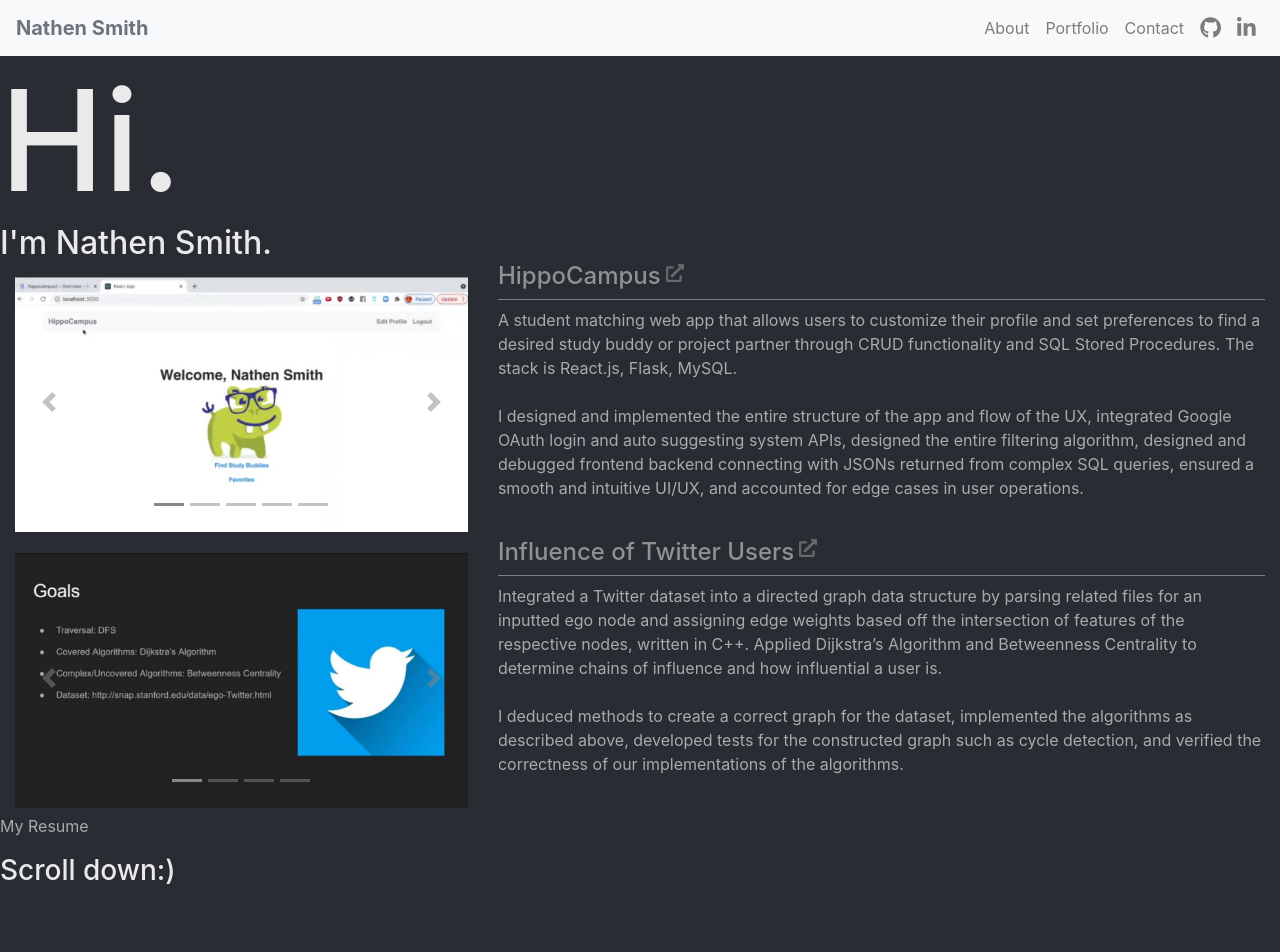
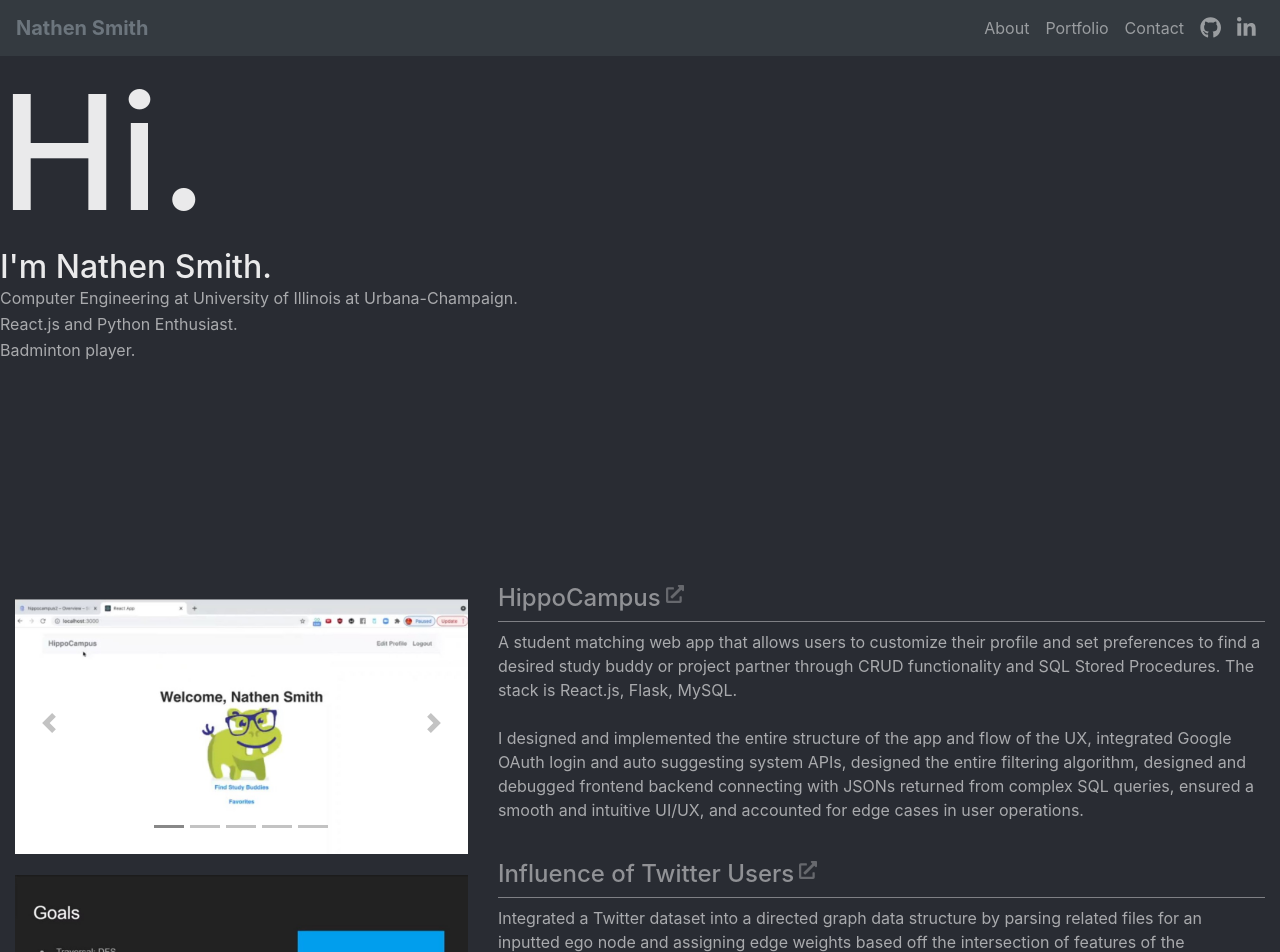
Before and after one commit to Nathen-Smith/nathen-smith.github.io, a React (Create React App) app: page / in a window 1280 px wide. Shown: the top 952 px of the page. Built offline with nearby package versions, Linux system fonts and the light colour scheme; what @fortawesome/fontawesome would draw is missing.

Commit message:
layout additions and redid code to maintain DRY

```diff
--- a/src/App.js
+++ b/src/App.js
@@ -1,49 +1,80 @@
-import React from 'react';
+import React, { useState } from 'react';
+
+import { BrowserRouter as Router } from 'react-router-dom';
+import TrackVisibility from 'react-on-screen';
+import { Container } from 'react-bootstrap';
+import Navbar from 'react-bootstrap/Navbar';
+import Nav from 'react-bootstrap/Nav';
+import { NavHashLink } from 'react-router-hash-link';
+import useScreenType from "./shared-hooks/useScreenType";
+
 import ShowSkills from './components/ShowSkills';
 import Links from './components/Links';
+import CS411Carousel from './components/carousel/CS411Carousel'
+import CS225Carousel from './components/carousel/CS225Carousel'
+
 import fontawesome from '@fortawesome/fontawesome';
 import brands from '@fortawesome/fontawesome-free-brands';
-import useScreenType from "./shared-hooks/useScreenType";
+import { FontAwesomeIcon } from '@fortawesome/react-fontawesome';
+import { faFilePdf } from '@fortawesome/free-regular-svg-icons';
+import { faGithub, faLinkedinIn } from '@fortawesome/free-brands-svg-icons';
 import './scss/style.scss';
-import { BrowserRouter as Router } from 'react-router-dom';
-import MyNavbar from './components/MyNavbar'
-import CS411Carousel from './components/carousel/CS411Carousel'
-import CS225Carousel from './components/carousel/CS225Carousel'
-import { Container } from 'react-bootstrap';
-// import { Container } from 'react-bootstrap';
-// import { FontAwesomeIcon } from '@fortawesome/react-fontawesome';
 
 fontawesome.library.add(brands)
 
-
-
-const Layout = () => {
-  const screenType = useScreenType();
-
-  if (screenType === "3-cols" || screenType === "2-cols") {
+const Layout = (props) => {
+  const type = props.type; // just support fullscreen and mobile view for now=> we can simply use ternary operator
+  const height = window.innerHeight;
+  const [visible, setVisible] = useState(false); // unfortunately can't maintain DRY with the Navbar, needs a parent for the color change
   return (
     <div>
-        <MyNavbar />
-        {/* <div id="intro"> */}
-          <h1 style={{fontSize:'140px'}}>Hi.</h1>
+      <Navbar collapseOnSelect bg={visible ? "dark" : "light"} expand="md" sticky="top" variant={visible ? "dark" : "light"} style={{transition:'0.4s'}}>
+        <NavHashLink smooth to="#">
+          <Navbar.Brand className="nathen">
+              Nathen Smith
+          </Navbar.Brand>
+        </NavHashLink>
+        <Navbar.Toggle aria-controls="responsive-navbar-nav" />
+        <Navbar.Collapse id="responsive-navbar-nav">
+          <Nav className="ml-auto">
+            <Nav.Link href="#about" >About</Nav.Link>
+            <Nav.Link href="#portfolio">Portfolio</Nav.Link>
+            <Nav.Link href="#contact">Contact</Nav.Link>
+            <Nav.Link href="https://github.com/Nathen-Smith">
+              <FontAwesomeIcon icon={faGithub} size="lg" className="navbar-dark"></FontAwesomeIcon>
+            </Nav.Link>
+            <Nav.Link href="https://www.linkedin.com/in/nathen-s-324378141">
+              <FontAwesomeIcon icon={faLinkedinIn} size="lg" className="navbar-dark"></FontAwesomeIcon>
+            </Nav.Link>
+          </Nav>
+        </Navbar.Collapse>
+      </Navbar>
+      <div id="intro" style={{height:height * 0.66}}>
+        <h1>Hi.</h1>
         <h2>I'm Nathen Smith.</h2>
-        {/* </div> */}
+        <p className='light'>Computer Engineering at University of Illinois at Urbana-Champaign.</p>
+        <p className='light'>React.js and Python Enthusiast.</p>
+        <p className='light'>Badminton player.</p>
+      </div>
+      <TrackVisibility>
+        {({isVisible}) => {isVisible ? setVisible(true) : setVisible(false)}}
+      </TrackVisibility>
       {/* <div id="portfolio"> */}
         <CS411Carousel />
         <CS225Carousel />
       {/* </div> */}
 
-        <a href="https://drive.google.com/file/d/1fPxuV9Q4mVLP5TB0HwfCs-AQ0Ckda4Pa/view?usp=sharing" className="document-link" style={{textDecoration:'none'}}>
+      <a href="https://drive.google.com/file/d/1fPxuV9Q4mVLP5TB0HwfCs-AQ0Ckda4Pa/view?usp=sharing">
         <p className='document-link'>
-            My Resume
+          My Resume <FontAwesomeIcon icon={faFilePdf} size='md' style={{marginLeft:'3px'}} />
         </p>
       </a>
 
       <h3 style={{height:'1000px'}}>Scroll down:)</h3>
 
-        <div style={{display:'flex', flexDirection:'row'}}>
+      <div style={type==='lg' ? {display:'flex', flexDirection:'row'} : {display:'flex', flexDirection:'column'}}>
         <Container>
-            <p className="project-text" style={{color:'white'}}>
+          <p className="light-text">
             Hello I am under the water pls hepl me
           </p>
         </Container>
@@ -53,85 +84,14 @@ const Layout = () => {
       </div>
 
 
-        <div style={{width:'60%',margin:'auto',padding:'10px'}}>
+      {/* <div style={{width:'60%',margin:'auto',padding:'10px'}}> */}
         {/* <div id="about"> */}
           {/* <ShowSkills /> */}
         {/* </div> */}
-          <div id="contact" style={{display:'block'}}>
+        <div id="contact" style={{display:'block', marginBottom:'50px'}}>
           <Links />
         </div>
-        </div>
-      </div>
-    );
-  }
-
-  if (screenType === "1-cols") {
-    return (
-      <div>
-      <div>
-      <MyNavbar />
-      <h1 style={{fontSize:'100px'}}>Hi.</h1>
-      <h2>I'm Nathen Smith.</h2>
-      {/* <div id="portfolio"> */}
-        <CS411Carousel />
-        <CS225Carousel />
       {/* </div> */}
-      <a href="https://drive.google.com/file/d/1fPxuV9Q4mVLP5TB0HwfCs-AQ0Ckda4Pa/view?usp=sharing" className="document-link" style={{textDecoration:'none'}}>
-        <p className='document-link'>
-          My Resume
-          </p>
-      </a>
-
-
-
-
-      {/* </div> */}
-
-      <h3 style={{height:'1000px'}}>Scroll down:)</h3>
-      <div style={{margin:'auto',padding:'16px'}}>
-        {/* <div id="about"> */}
-          <ShowSkills />
-        {/* </div> */}
-        <div id="contact">
-          <Links />
-        </div>
-      </div>
-      </div>
-    </div>
-    );
-  }
-
-  return (
-    <div>
-      <div>
-      <MyNavbar />
-      <h1 style={{fontSize:'100px'}}>Hi.</h1>
-      <h2>I'm Nathen Smith.</h2>
-      {/* <div id="portfolio"> */}
-        <CS411Carousel />
-        <CS225Carousel />
-      {/* </div> */}
-      <a href="https://drive.google.com/file/d/1fPxuV9Q4mVLP5TB0HwfCs-AQ0Ckda4Pa/view?usp=sharing" className="document-link" style={{textDecoration:'none'}}>
-        <p className='document-link'>
-          My Resume
-          </p>
-      </a>
-
-
-
-
-      {/* </div> */}
-
-      <h3 style={{height:'1000px'}}>Scroll down:)</h3>
-      <div style={{margin:'auto',padding:'16px'}}>
-        {/* <div id="about"> */}
-          <ShowSkills />
-        {/* </div> */}
-        <div id="contact">
-          <Links />
-        </div>
-      </div>
-      </div>
     </div>
   );
 }
@@ -142,9 +102,20 @@ const App = () => {
       window.location.replace("")
     }
   }
+
+  const screenType = useScreenType();
+
+  if (screenType === "3-cols" || screenType === "2-cols") {
     return (
       <Router>
-      <Layout />
+        <Layout type='lg'/>
+      </Router>
+    );
+  }
+
+  return (
+    <Router>
+      <Layout type='sm' />
     </Router>
 
    );
--- a/src/components/ShowSkills.js
+++ b/src/components/ShowSkills.js
@@ -1,6 +1,6 @@
 import React from 'react';
 import TrackVisibility from 'react-on-screen';
-import {values} from './skills';
+import { values } from './skills';
 import '../scss/style.scss';
 import { Container } from 'react-bootstrap';
 
--- a/src/scss/style.scss
+++ b/src/scss/style.scss
@@ -10,6 +10,10 @@ h6 {
   color: rgba(255, 255, 255, .9);
   margin-top: 0%;
   margin-bottom: 0%;
+}
+
+h1 {
+  font-size: 1000%;
 }
 
 a {
@@ -152,9 +156,18 @@ hr {
 }
 
 .document-link {
-  color: rgba(255, 255, 255, .6);
+  color: rgba(255, 255, 255, .8);
+  display: inline-block;
+  text-decoration-color: rgba($color: white, $alpha: 0.6);
+  // text-decoration: rgba(255, 255, 255, .9);
 }
 
 .document-link:hover {
-  color: rgba(255, 255, 255, 1.0)
+  color: rgba(255, 255, 255, 1.0);
+  text-decoration-color: rgba($color: white, $alpha: 1.0);
 }
+
+p.light {
+  color: rgba(255, 255, 255, .6);
+  margin-bottom: 2px;
+}
```
Also changed, not shown: src/components/MyNavbar.js (+0 -15 lines). Lines whose indentation alone changed are shown as unchanged.
